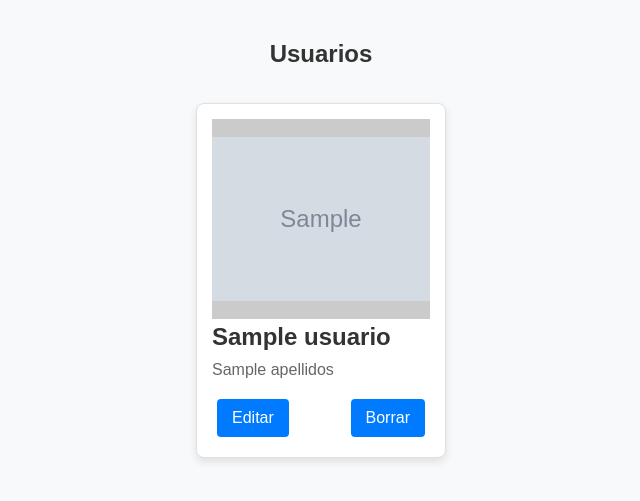
After one commit to Dmm713/LazosDeEsperanza, a PHP site: template app/vistas/todosLosUsuarios.php in a window 1280 px wide. The commit adds this page. Shown: the top 501 px of the page, without its empty margins (319-959 px from the left). Run offline with PHP 8.4, Linux system fonts and the light colour scheme; the template is opened without the code that fills it: most values are stand-ins (such as "Sample title", 1, 10 or a date in 2020); grey boxes marked "Sample" are stand-in pictures.

Commit message:
cartas organizaciones y todos los usuarios

```diff
--- a/app/controladores/ControladorOrganizaciones.php
+++ b/app/controladores/ControladorOrganizaciones.php
@@ -85,7 +85,8 @@ class ControladorOrganizaciones{
                     setcookie('sid', $organizacion->getSid(), time() + 24 * 60 * 60, '/');
 
                     // Redirigimos a paginaPrincipal.php con el parámetro de accesibilidad
-                    require 'app/vistas/paginaPrincipal.php';
+                    header('location: index.php?accion=paginaPrincipal&accessibility=' . $_SESSION['accessibility']);
+                    die();
                 }
             }
             // email o password incorrectos, redirigir a login.php con un mensaje de error
--- /dev/null
+++ b/app/vistas/todosLosUsuarios.php
@@ -0,0 +1,33 @@
+<!DOCTYPE html>
+<html lang="en">
+<head>
+    <meta charset="UTF-8">
+    <meta name="viewport" content="width=device-width, initial-scale=1.0">
+    <title>Todos Los Usuarios</title>
+    <link rel="stylesheet" href="web/css/estilosTodosLosUsuarios.css">
+</head>
+<body>
+
+<div class="container">
+    <h2>Usuarios</h2>
+    <div class="row">
+        <?php foreach ($usuarios as $usuario) : ?>
+            <div class="col-md-4">
+                <div class="card">
+                    <img src="web/fotosUsuarios/<?= htmlspecialchars($usuario->getFoto()) ?>" class="card-img-top" alt="...">
+                    <div class="card-body">
+                        <h3><?= htmlspecialchars($usuario->getNombre()) ?></h3>
+                        <p><?= htmlspecialchars($usuario->getApellidos()) ?></p>
+                        <div class="btn-group">
+                            <a href="inicio.php?<?= htmlspecialchars($usuario->getIdUsuario()) ?> " class="btn btn-primary">Editar</a>
+                            <a href="inicio.php? " class="btn btn-primary">Borrar</a>
+                        </div>
+                    </div>
+                </div>
+            </div>
+        <?php endforeach; ?>
+    </div>
+</div>
+
+</body>
+</html>
--- a/index.php
+++ b/index.php
@@ -32,9 +32,9 @@ $mapa = array(
     'paginaPrincipalRegistrar'=>array("controlador"=>'ControladorGlobal',
                     'metodo'=>'paginaPrincipalRegistrar',
                     'privada'=>false),
-    'ver_mensaje'=>array("controlador"=>'ControladorMensajes',
-                         'metodo'=>'ver',
-                         'privada'=>false),
+    'verTodosLosUsuarios'=>array("controlador"=>'ControladorUsuarios',
+                         'metodo'=>'verTodosLosUsuarios',
+                         'privada'=>true),
     'insertar_mensaje'=>array('controlador'=>'ControladorMensajes',
                               'metodo'=>'insertar',
                               'privada'=>true),
--- /dev/null
+++ b/web/css/estilosTodosLosUsuarios.css
@@ -0,0 +1,105 @@
+* {
+    box-sizing: border-box;
+    margin: 0;
+    padding: 0;
+}
+
+body {
+    font-family: Arial, sans-serif;
+    background-color: #f8f9fa;
+}
+
+.container {
+    margin-top: 20px;
+    padding: 20px;
+}
+
+h2 {
+    text-align: center;
+    margin-bottom: 20px;
+    color: #333;
+}
+
+.row {
+    display: flex;
+    flex-wrap: wrap;
+    justify-content: center;
+}
+
+.col-md-4 {
+    display: flex;
+    flex-direction: column;
+    align-items: center;
+    margin: 15px;
+    padding: 15px;
+    border: 1px solid #e0e0e0;
+    border-radius: 8px;
+    background-color: #fff;
+    box-shadow: 0 4px 8px rgba(0, 0, 0, 0.1);
+    transition: transform 0.2s ease-in-out, box-shadow 0.2s ease-in-out;
+    width: 250px;
+}
+
+.col-md-4:hover {
+    transform: translateY(-10px);
+    box-shadow: 0 8px 16px rgba(0, 0, 0, 0.2);
+}
+
+.card-img-top {
+    width: 100%;
+    height: 200px;
+    object-fit: contain;
+    background-color: #cccbcb; /* Color de fondo para ver el espacio vacío */
+}
+
+h3 {
+    font-size: 1.5rem;
+    color: #333;
+    margin-bottom: 10px;
+}
+
+p {
+    font-size: 1rem;
+    color: #666;
+    margin-bottom: 15px;
+}
+
+.btn-group {
+    display: flex;
+    justify-content: space-between;
+    width: 100%;
+}
+
+.btn-primary {
+    background-color: #007bff;
+    border-color: #007bff;
+    color: #fff;
+    padding: 10px 15px;
+    margin: 5px;
+    text-decoration: none;
+    border-radius: 4px;
+    transition: background-color 0.2s ease-in-out, transform 0.2s ease-in-out;
+}
+
+.btn-primary:hover {
+    background-color: #0056b3;
+    transform: scale(1.05);
+}
+
+@media (max-width: 768px) {
+    .col-md-4 {
+        width: 100%;
+        margin: 10px 0;
+    }
+
+    .btn-group {
+        flex-direction: column;
+        align-items: center;
+    }
+
+    .btn-primary {
+        width: 100%;
+        text-align: center;
+        margin: 5px 0;
+    }
+}
```
Also changed, not shown: app/controladores/ControladorUsuarios.php (+11 -0 lines), app/vistas/login.php (+4 -4 lines), app/vistas/paginaPrincipal.php (+6 -5 lines), web/css/estilosPaginaPrincipal.css (+37 -33 lines), web/fotosUsuarios/e94d4f70bb3935db07366c52b024be85.jpg (added).
